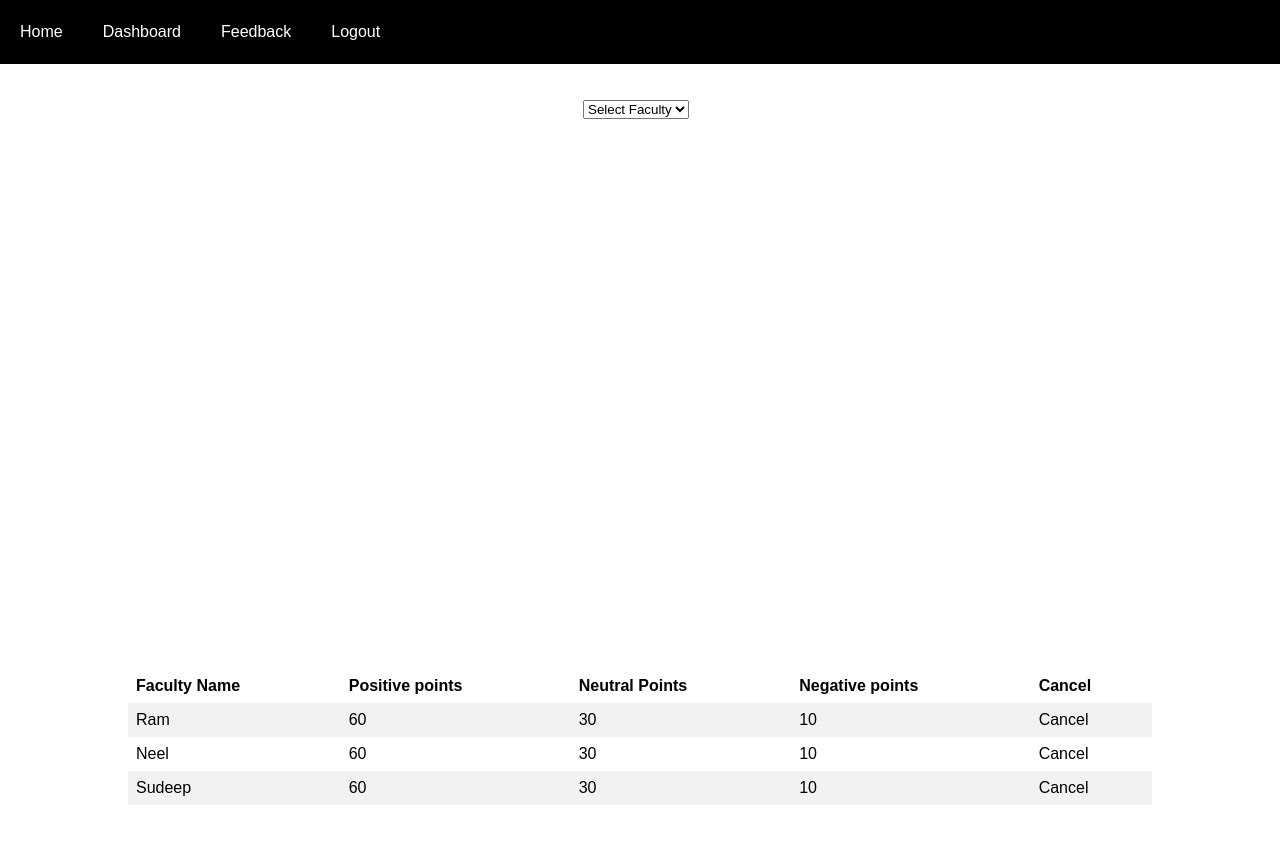
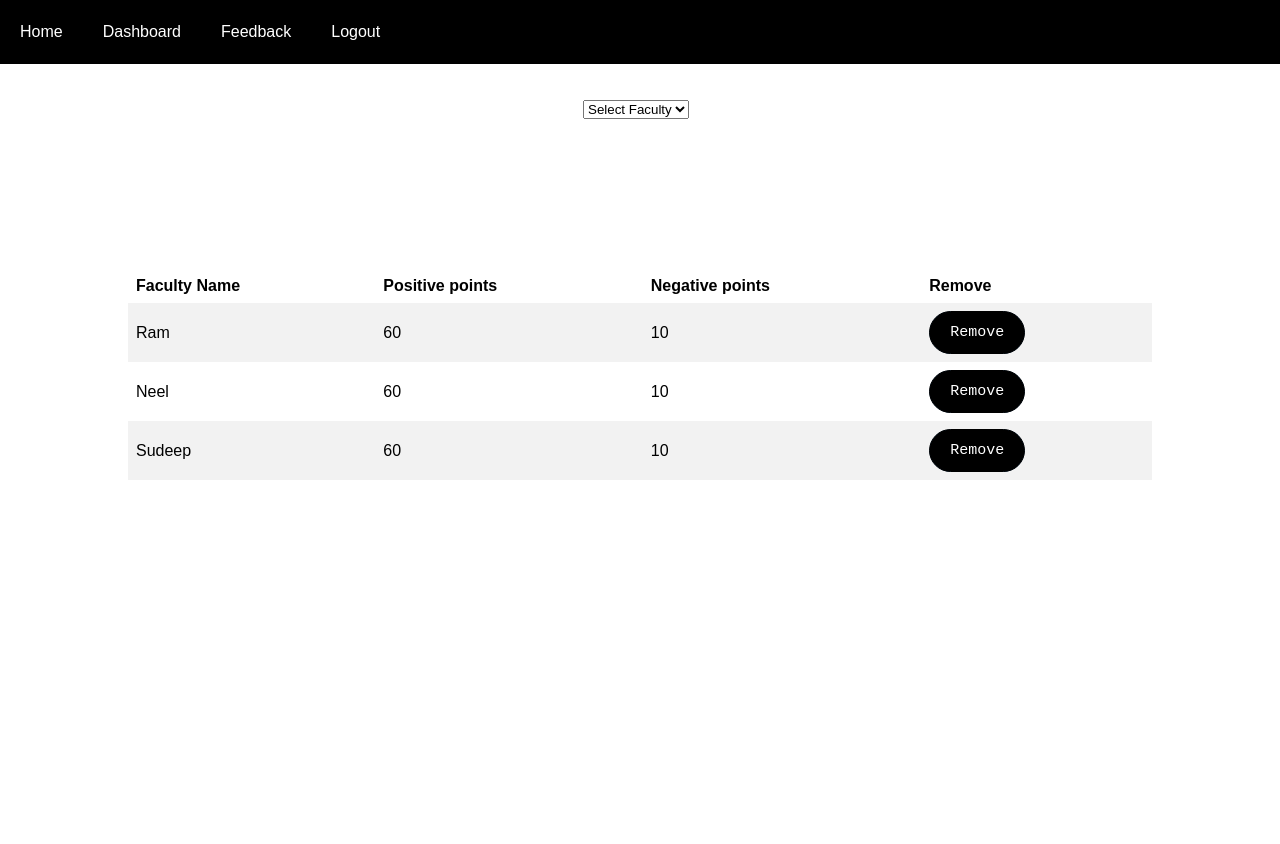
Before and after one commit to rampa2510/303, a plain HTML site: page views/removeFaculty.html in a window 1280 px wide. After the commit the page ends 800 px from the top, so only its background shows below. Drawn offline with Linux system fonts and the light colour scheme.

Commit message:
Added remove faculty route and page

```diff
--- a/css/removeTeacher.css
+++ b/css/removeTeacher.css
@@ -220,7 +220,7 @@ tr:nth-child(even) {background-color: #f2f2f2;}
 .tableData{
   width: 80%;
   margin-left: 10%;
-  margin-top: 550px;
+  margin-top: 150px;
   margin-bottom: 50px;
 }
 table {
@@ -266,3 +266,40 @@ tr:nth-child(even) {background-color: #f2f2f2;}
     padding: 10px;
   }
 }
+
+.btn {
+  background:-webkit-gradient(linear, left top, left bottom, color-stop(0.05, #000000), color-stop(1, #000000));
+  background:-moz-linear-gradient(top, #000000 5%, #000000 100%);
+  background:-webkit-linear-gradient(top, #000000 5%, #000000 100%);
+  background:-o-linear-gradient(top, #000000 5%, #000000 100%);
+  background:-ms-linear-gradient(top, #000000 5%, #000000 100%);
+  background:linear-gradient(to bottom, #000000 5%, #000000 100%);
+  filter:progid:DXImageTransform.Microsoft.gradient(startColorstr='#000000', endColorstr='#000000',GradientType=0);
+  background-color:#000000;
+  -moz-border-radius:28px;
+  -webkit-border-radius:28px;
+  border-radius:28px;
+  border:1px solid #000000;
+  display:inline-block;
+  cursor:pointer;
+  color:#ffffff;
+  font-family:Courier New;
+  font-size:15px;
+  padding:12px 20px;
+  text-decoration:none;
+  text-shadow:0px 1px 0px #000000;
+}
+.btn:hover {
+  background:-webkit-gradient(linear, left top, left bottom, color-stop(0.05, #000000), color-stop(1, #000000));
+  background:-moz-linear-gradient(top, #000000 5%, #000000 100%);
+  background:-webkit-linear-gradient(top, #000000 5%, #000000 100%);
+  background:-o-linear-gradient(top, #000000 5%, #000000 100%);
+  background:-ms-linear-gradient(top, #000000 5%, #000000 100%);
+  background:linear-gradient(to bottom, #000000 5%, #000000 100%);
+  filter:progid:DXImageTransform.Microsoft.gradient(startColorstr='#000000', endColorstr='#000000',GradientType=0);
+  background-color:#000000;
+}
+.btn:active {
+  position:relative;
+  top:1px;
+}
--- a/views/removeFaculty.html
+++ b/views/removeFaculty.html
@@ -4,9 +4,9 @@
   <meta charset="UTF-8">
   <meta name="viewport" content="width=device-width, initial-scale=1.0">
   <meta http-equiv="X-UA-Compatible" content="ie=edge">
-  <link rel="stylesheet" href="../css/teachersDashboard.css">
+  <link rel="stylesheet" href="../css/removeTeacher.css">
   <link rel="stylesheet" href="../css/common.css">
-  <title>Document</title>
+  <title>Remove Faculty</title>
 </head>
 <body>
     <div id = "navbar">
@@ -31,31 +31,31 @@
           <tr>
             <th>Faculty Name</th>
             <th>Positive points</th>
-            <th>Neutral Points</th>
+            <!-- <th>Neutral Points</th> -->
             <th>Negative points</th>
-            <th>Cancel</th>
+            <th>Remove</th>
           </tr>
 
           <tr>
             <td>Ram</td>
             <td>60</td>
-            <td>30</td>
+            <!-- <td>30</td> -->
             <td>10</td>
-            <td>Cancel</td>
+            <td><input type="submit" class="btn" value="Remove" onclick="check()"/></td>
           </tr>
           <tr>
             <td>Neel</td>
             <td>60</td>
-            <td>30</td>
+            <!-- <td>30</td> -->
             <td>10</td>
-            <td>Cancel</td>
+            <td><input type="submit" class="btn" value="Remove" onclick="check()"/></td>
           </tr>
           <tr>
             <td>Sudeep</td>
             <td>60</td>
-            <td>30</td>
+            <!-- <td>30</td> -->
             <td>10</td>
-            <td>Cancel</td>
+            <td><input type="submit" class="btn" value="Remove" onclick="check()"/></td>
           </tr>
         </table>
       </div>
```
Also changed, not shown: views/adminDashboard.html (+1 -1 lines).
